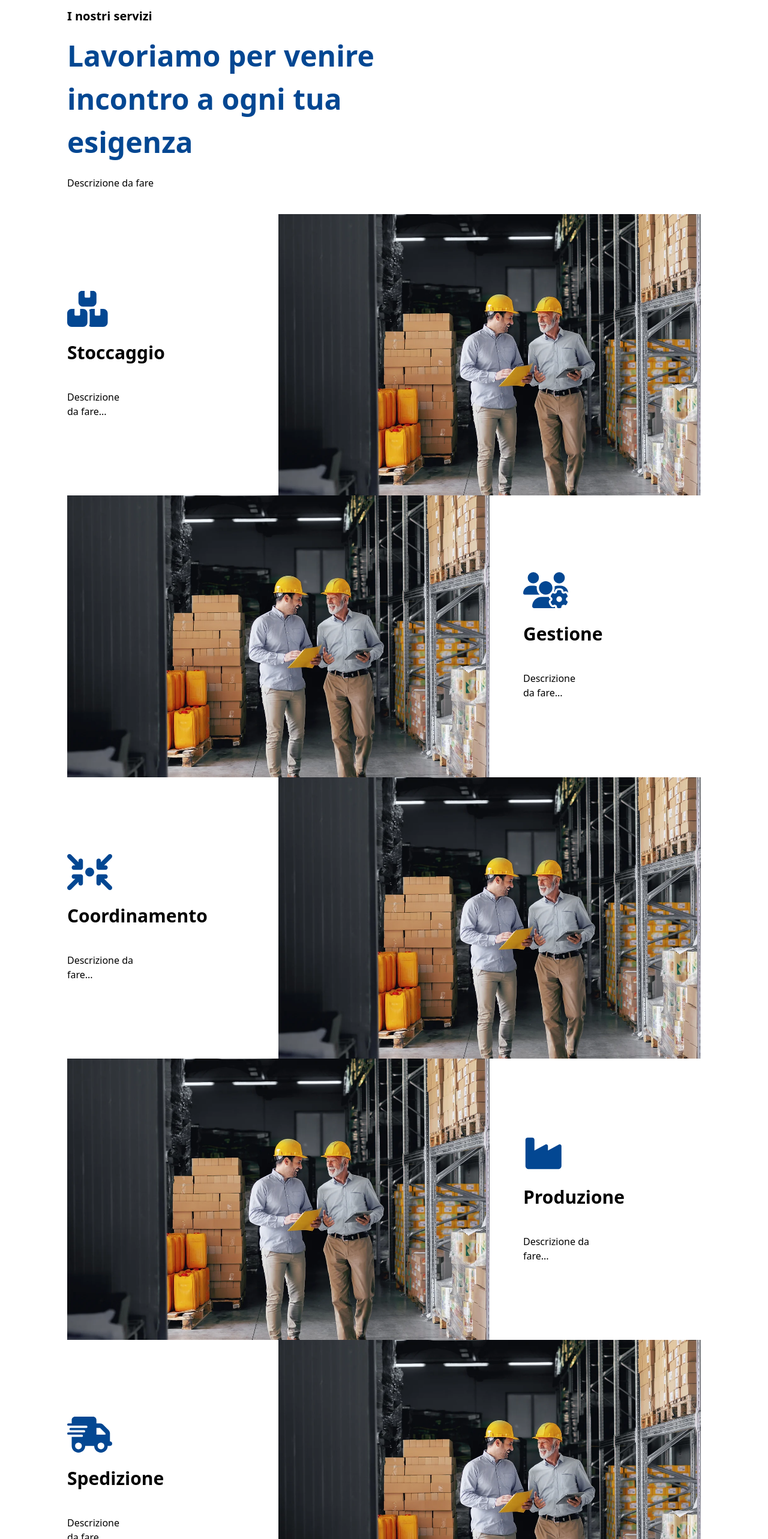
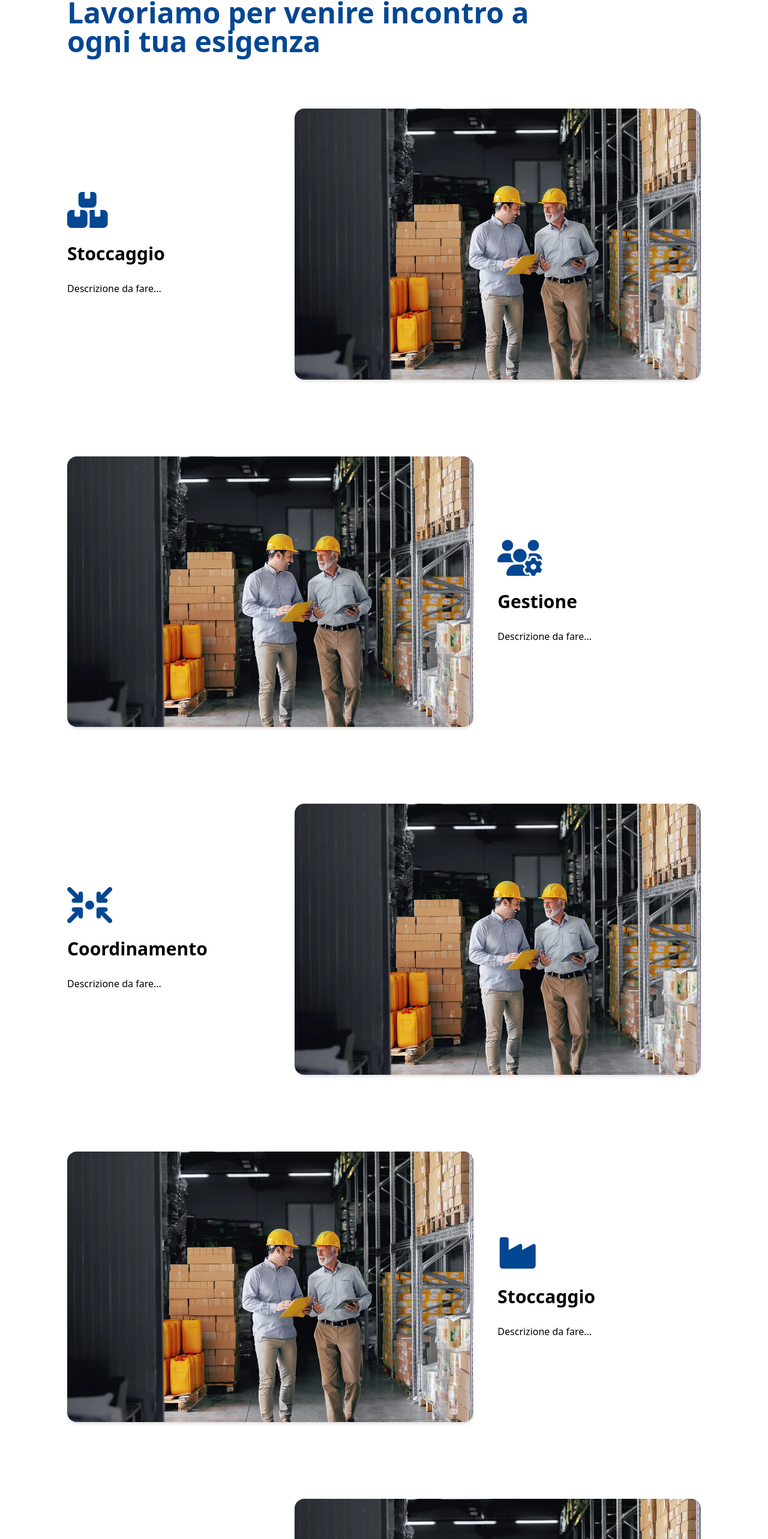
Before and after one commit to Mustaaaaa/HMSERVIZISRL, a React (Vite) app: page /servizi in a window 1280 px wide. Shown: the part 195-2761 px from the top of the page at 60% size. Built offline with nearby package versions, Linux system fonts and the light colour scheme.

Commit message:
add: sistemati alcuni bug e creata la versione m obile

```diff
--- a/src/MainContent/Servizi.jsx
+++ b/src/MainContent/Servizi.jsx
@@ -2,8 +2,6 @@ import { FontAwesomeIcon } from '@fortawesome/react-fontawesome'
 import { faBoxesStacked } from '@fortawesome/free-solid-svg-icons';
 import { faUsersGear } from '@fortawesome/free-solid-svg-icons';
 import { faArrowsToCircle } from '@fortawesome/free-solid-svg-icons';
-import { faHelmetSafety } from '@fortawesome/free-solid-svg-icons';
-import { faVest } from '@fortawesome/free-solid-svg-icons';
 import { faWarehouse } from '@fortawesome/free-solid-svg-icons';
 import { faIndustry } from '@fortawesome/free-solid-svg-icons';
 import { faTruckFast } from '@fortawesome/free-solid-svg-icons';
@@ -17,162 +15,171 @@ import Footer from "../Footer/Footer"
 const Servizi = () => {
     return (
         <div>
-            <div className="pt-52">
-                <div className='px-28'>
-                    <p className='font-semibold text-xl'>I nostri servizi</p>
-                    <div className='flex mt-4'>
-                        <div className='w-1/2'>
-                            <p className='title-section'>Lavoriamo per venire incontro a ogni tua esigenza</p>
-                        </div>
+            {/** Titolo Sezione */}
+            <div className="px-6 md:px-28 pt-32">
+                <p className="font-semibold text-xl text-center md:text-left">I nostri servizi</p>
+                <div className="flex flex-col md:flex-row mt-4">
+                    <div className="w-full max-w-[calc(850px)]">
+                        <p className="text-3xl md:text-5xl text-center md:text-start font-semibold pt-5 pb-6 text-blue-700 max-w-[850px]">
+                            Lavoriamo per venire incontro a ogni tua esigenza
+                        </p>
                     </div>
-                    <p className='w-2/3 pt-5'> Descrizione da fare</p>
                 </div>
             </div>
 
-            <div>{/* Stoccaggio */}
-                <div className='flex pt-10 px-28'>
 
-                    <div className='flex items-center w-1/3 '>
-                        <div>
-                            <FontAwesomeIcon icon={faBoxesStacked} className='text-blue-700 text-6xl ' />
-                            <p className='title-paragraph pb-10 pt-5'>Stoccaggio</p>
-                            <p className='w-2/3'> Descrizione da fare...</p>
-                        </div>
-                    </div>
+            {/* Stoccaggio */}
+            <div className="px-6 md:px-28 py-16 flex flex-col md:flex-row gap-10 items-center">
 
-                    <div className='flex justify-center items-center w-2/3 '>
-                        <img src={Foto1} alt="" className='aspect-[calc(1.5*3)/3] object-cover' />
-                    </div>
+                {/* Testo */}
+                <div className="w-full md:w-1/3 flex flex-col justify-center md:items-start order-last md:order-first text-center">
+                    <FontAwesomeIcon icon={faBoxesStacked} className='text-blue-700 text-6xl' />
+                    <p className="title-paragraph pb-6 pt-5 text-center md:text-left">Stoccaggio</p>
+                    <p className="text-center md:text-left">
+                        Descrizione da fare...
+                    </p>
+                </div>
 
+                {/* Immagine */}
+                <div className="w-full md:w-2/3 flex justify-center items-center order-last md:order-last">
+                    <img src={Foto1} alt="Servizi operativi" className="aspect-[1.5] object-cover rounded-2xl shadow-md w-full max-w-[600px] md:max-w-none" />
                 </div>
+
             </div>
 
-            <div>{/* Gestione */}
-                <div className='flex px-28'>
+            {/* Gestione */}
+            <div className="px-6 md:px-28 py-16 flex flex-col md:flex-row gap-10 items-center">
 
-                    <div className='flex justify-center items-center w-2/3'>
-                        <img src={Foto1} alt="" className='aspect-[calc(1.5*3)/3] object-cover' />
-                    </div>
+                {/* Immagine */}
+                <div className="w-full md:w-2/3 flex justify-center items-center order-last md:order-first">
+                    <img src={Foto1} alt="Servizi operativi" className="aspect-[1.5] object-cover rounded-2xl shadow-md w-full max-w-[600px] md:max-w-none" />
+                </div>
 
-                    <div className='flex items-center w-1/3 pl-14 '>
-                        <div>
-                            <FontAwesomeIcon icon={faUsersGear} className='text-blue-700 text-6xl ' />
-                            <p className='title-paragraph pb-10 pt-5'>Gestione</p>
-                            <p className='w-2/3'> Descrizione da fare...</p>
-                        </div>
-                    </div>
+                {/* Testo */}
+                <div className="w-full md:w-1/3 flex flex-col justify-center md:items-start md:order-last">
+                    <FontAwesomeIcon icon={faUsersGear} className='text-blue-700 text-6xl ' />
+                    <p className="title-paragraph pb-6 pt-5 text-center md:text-left">Gestione</p>
+                    <p className="text-center md:text-left">
+                        Descrizione da fare...
+                    </p>
+                </div>
 
-                </div>
             </div>
 
-            <div>{/* Coordinamento */}
-                <div className='flex px-28'>
+            {/* Coordinamento */}
+            <div className="px-6 md:px-28 py-16 flex flex-col md:flex-row gap-10 items-center">
 
-                    <div className='flex items-center w-1/3 '>
-                        <div>
-                            <FontAwesomeIcon icon={faArrowsToCircle} className='text-blue-700 text-6xl ' />
-                            <p className='title-paragraph pb-10 pt-5'>Coordinamento</p>
-                            <p className='w-2/3'> Descrizione da fare...</p>
-                        </div>
-                    </div>
+                {/* Testo */}
+                <div className="w-full md:w-1/3 flex flex-col justify-center md:items-start order-first">
+                    <FontAwesomeIcon icon={faArrowsToCircle} className='text-blue-700 text-6xl ' />
+                    <p className="title-paragraph pb-6 pt-5 text-center md:text-left">Coordinamento</p>
+                    <p className="text-center md:text-left">
+                        Descrizione da fare...
+                    </p>
+                </div>
 
-                    <div className='flex justify-center items-center w-2/3'>
-                        <img src={Foto1} alt="" className='aspect-[calc(1.5*3)/3] object-cover' />
-                    </div>
+                {/* Immagine */}
+                <div className="w-full md:w-2/3 flex justify-center items-center order-first md:order-last">
+                    <img src={Foto1} alt="Servizi operativi" className="aspect-[1.5] object-cover rounded-2xl shadow-md w-full max-w-[600px] md:max-w-none" />
+                </div>
 
-                </div>
             </div>
 
-            <div>{/* Produzione */}
-                <div className='flex px-28'>
+            {/* Produzione */}
+            <div className="px-6 md:px-28 py-16 flex flex-col md:flex-row gap-10 items-center">
 
-                    <div className='flex justify-center items-center w-2/3'>
-                        <img src={Foto1} alt="" className='aspect-[calc(1.5*3)/3] object-cover' />
-                    </div>
+                {/* Immagine */}
+                <div className="w-full md:w-2/3 flex justify-center items-center order-last md:order-first">
+                    <img src={Foto1} alt="Servizi operativi" className="aspect-[1.5] object-cover rounded-2xl shadow-md w-full max-w-[600px] md:max-w-none" />
+                </div>
 
-                    <div className='flex items-center w-1/3 pl-14'>
-                        <div>
-                            <FontAwesomeIcon icon={faIndustry} className='text-blue-700 text-6xl ' />
-                            <p className='title-paragraph pb-10 pt-5'>Produzione</p>
-                            <p className='w-2/3'> Descrizione da fare...</p>
-                        </div>
-                    </div>
+                {/* Testo */}
+                <div className="w-full md:w-1/3 flex flex-col justify-center md:items-start md:order-last">
+                    <FontAwesomeIcon icon={faIndustry} className='text-blue-700 text-6xl ' />
+                    <p className="title-paragraph pb-6 pt-5 text-center md:text-left">Stoccaggio</p>
+                    <p className="text-center md:text-left">
+                        Descrizione da fare...
+                    </p>
+                </div>
 
-                </div>
             </div>
 
-            <div>{/* Spedizione */}
-                <div className='flex px-28'>
+            {/* Spedizione */}
+            <div className="px-6 md:px-28 py-16 flex flex-col md:flex-row gap-10 items-center">
 
-                    <div className='flex items-center w-1/3 '>
-                        <div>
-                            <FontAwesomeIcon icon={faTruckFast} className='text-blue-700 text-6xl ' />
-                            <p className='title-paragraph pb-10 pt-5'>Spedizione</p>
-                            <p className='w-2/3'> Descrizione da fare...</p>
-                        </div>
-                    </div>
+                {/* Testo */}
+                <div className="w-full md:w-1/3 flex flex-col justify-center md:items-start order-first">
+                    <FontAwesomeIcon icon={faTruckFast} className='text-blue-700 text-6xl ' />
+                    <p className="title-paragraph pb-6 pt-5 text-center md:text-left">Spedizione</p>
+                    <p className="text-center md:text-left">
+                        Descrizione da fare...
+                    </p>
+                </div>
 
-                    <div className='flex justify-center items-center w-2/3'>
-                        <img src={Foto1} alt="" className='aspect-[calc(1.5*3)/3] object-cover' />
-                    </div>
+                {/* Immagine */}
+                <div className="w-full md:w-2/3 flex justify-center items-center order-first md:order-last">
+                    <img src={Foto1} alt="Servizi operativi" className="aspect-[1.5] object-cover rounded-2xl shadow-md w-full max-w-[600px] md:max-w-none" />
+                </div>
 
-                </div>
             </div>
 
-            <div>{/* Inventario */}
-                <div className='flex px-28'>
+            {/* Inventario */}
+            <div className="px-6 md:px-28 py-16 flex flex-col md:flex-row gap-10 items-center">
 
-                    <div className='flex justify-center items-center w-2/3'>
-                        <img src={Foto1} alt="" className='aspect-[calc(1.5*3)/3] object-cover' />
-                    </div>
+                {/* Immagine */}
+                <div className="w-full md:w-2/3 flex justify-center items-center order-last md:order-first">
+                    <img src={Foto1} alt="Servizi operativi" className="aspect-[1.5] object-cover rounded-2xl shadow-md w-full max-w-[600px] md:max-w-none" />
+                </div>
 
-                    <div className='flex items-center w-1/3 pl-14'>
-                        <div>
-                            <FontAwesomeIcon icon={faWarehouse} className='text-blue-700 text-6xl ' />
-                            <p className='title-paragraph pb-10 pt-5'>Inventario</p>
-                            <p className='w-2/3'> Descrizione da fare...</p>
-                        </div>
-                    </div>
+                {/* Testo */}
+                <div className="w-full md:w-1/3 flex flex-col justify-center md:items-start md:order-last">
+                    <FontAwesomeIcon icon={faWarehouse} className='text-blue-700 text-6xl ' />
+                    <p className="title-paragraph pb-6 pt-5 text-center md:text-left">Inventario</p>
+                    <p className="text-center md:text-left">
+                        Descrizione da fare...
+                    </p>
+                </div>
 
-                </div>
             </div>
 
-            <div>{/* Imballaggio */}
-                <div className='flex px-28'>
+            {/* Imballaggio */}
+            <div className="px-6 md:px-28 py-16 flex flex-col md:flex-row gap-10 items-center">
 
-                    <div className='flex items-center w-1/3 '>
-                        <div>
-                            <FontAwesomeIcon icon={faBoxOpen} className='text-blue-700 text-6xl ' />
-                            <p className='title-paragraph pb-10 pt-5'>Imballaggio</p>
-                            <p className='w-2/3'> Descrizione da fare...</p>
-                        </div>
-                    </div>
+                {/* Testo */}
+                <div className="w-full md:w-1/3 flex flex-col justify-center md:items-start order-first">
+                    <FontAwesomeIcon icon={faBoxOpen} className='text-blue-700 text-6xl ' />
+                    <p className="title-paragraph pb-6 pt-5 text-center md:text-left">Imballaggio</p>
+                    <p className="text-center md:text-left">
+                        Descrizione da fare...
+                    </p>
+                </div>
 
-                    <div className='flex justify-center items-center w-2/3'>
-                        <img src={Foto1} alt="" className='aspect-[calc(1.5*3)/3] object-cover' />
-                    </div>
+                {/* Immagine */}
+                <div className="w-full md:w-2/3 flex justify-center items-center order-first md:order-last">
+                    <img src={Foto1} alt="Servizi operativi" className="aspect-[1.5] object-cover rounded-2xl shadow-md w-full max-w-[600px] md:max-w-none" />
+                </div>
 
-                </div>
             </div>
 
-            <div>{/* Sicurezza */}
-                <div className='flex px-28'>
+            {/* Sicurezza */}
+            <div className="px-6 md:px-28 py-16 flex flex-col md:flex-row gap-10 items-center">
 
-                    <div className='flex justify-center items-center w-2/3'>
-                        <img src={Foto1} alt="" className='aspect-[calc(1.5*3)/3] object-cover' />
-                    </div>
+                {/* Immagine */}
+                <div className="w-full md:w-2/3 flex justify-center items-center order-last md:order-first">
+                    <img src={Foto1} alt="Servizi operativi" className="aspect-[1.5] object-cover rounded-2xl shadow-md w-full max-w-[600px] md:max-w-none" />
+                </div>
 
-                    <div className='flex items-center w-1/3 pl-14'>
-                        <div>
-                            <FontAwesomeIcon icon={faVest} className='text-blue-700 text-6xl pr-4' />
-                            <FontAwesomeIcon icon={faHelmetSafety} className='text-blue-700 text-6xl ' />
-                            <p className='title-paragraph pb-10 pt-5'>Sicurezza</p>
-                            <p className='w-2/3'> Descrizione da fare...</p>
-                        </div>
-                    </div>
+                {/* Testo */}
+                <div className="w-full md:w-1/3 flex flex-col justify-center md:items-start md:order-last">
+                    <FontAwesomeIcon icon={faIndustry} className='text-blue-700 text-6xl ' />
+                    <p className="title-paragraph pb-6 pt-5 text-center md:text-left">Sicurezza</p>
+                    <p className="text-center md:text-left">
+                        Descrizione da fare...
+                    </p>
+                </div>
 
-                </div>
             </div>
+
 
             <div className='px-28'>
                 <hr className="flex mx-auto w-full border-t-1 border-black mt-6" />
```
